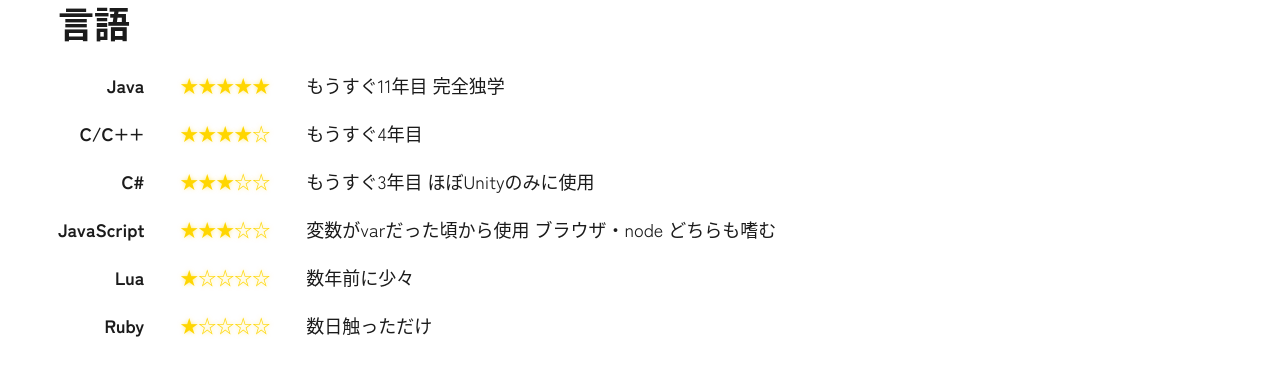
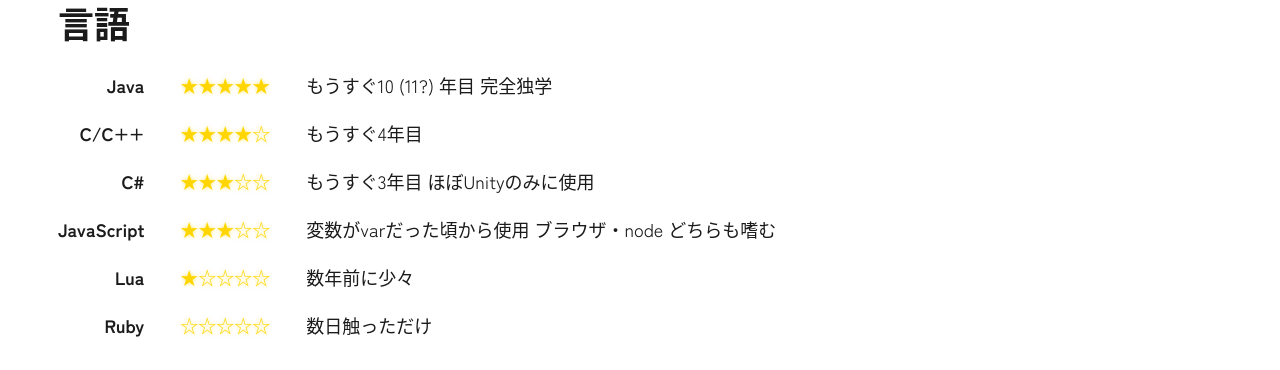
Before and after one commit to i-yuuki/portfolio, a Next.js app: page /about in a window 1280 px wide. Shown: the part 430-800 px from the top of the page. Built offline with nearby package versions, Linux system fonts and the light colour scheme.

Commit message:
自己紹介ページの言語を微調整

```diff
--- a/pages/about.js
+++ b/pages/about.js
@@ -24,7 +24,7 @@ export default function About() {
         <dl className='skill-list'>
           <dt>Java</dt>
           <dd><SkillMeter value={5} /></dd>
-          <dd>もうすぐ11年目 完全独学</dd>
+          <dd>もうすぐ10 (11?) 年目 完全独学</dd>
           <dt>C/C++</dt>
           <dd><SkillMeter value={4} /></dd>
           <dd>もうすぐ4年目</dd>
@@ -38,7 +38,7 @@ export default function About() {
           <dd><SkillMeter value={1} /></dd>
           <dd>数年前に少々</dd>
           <dt>Ruby</dt>
-          <dd><SkillMeter value={1} /></dd>
+          <dd><SkillMeter value={0} /></dd>
           <dd>数日触っただけ</dd>
         </dl>
         <h2>ツール</h2>
```
